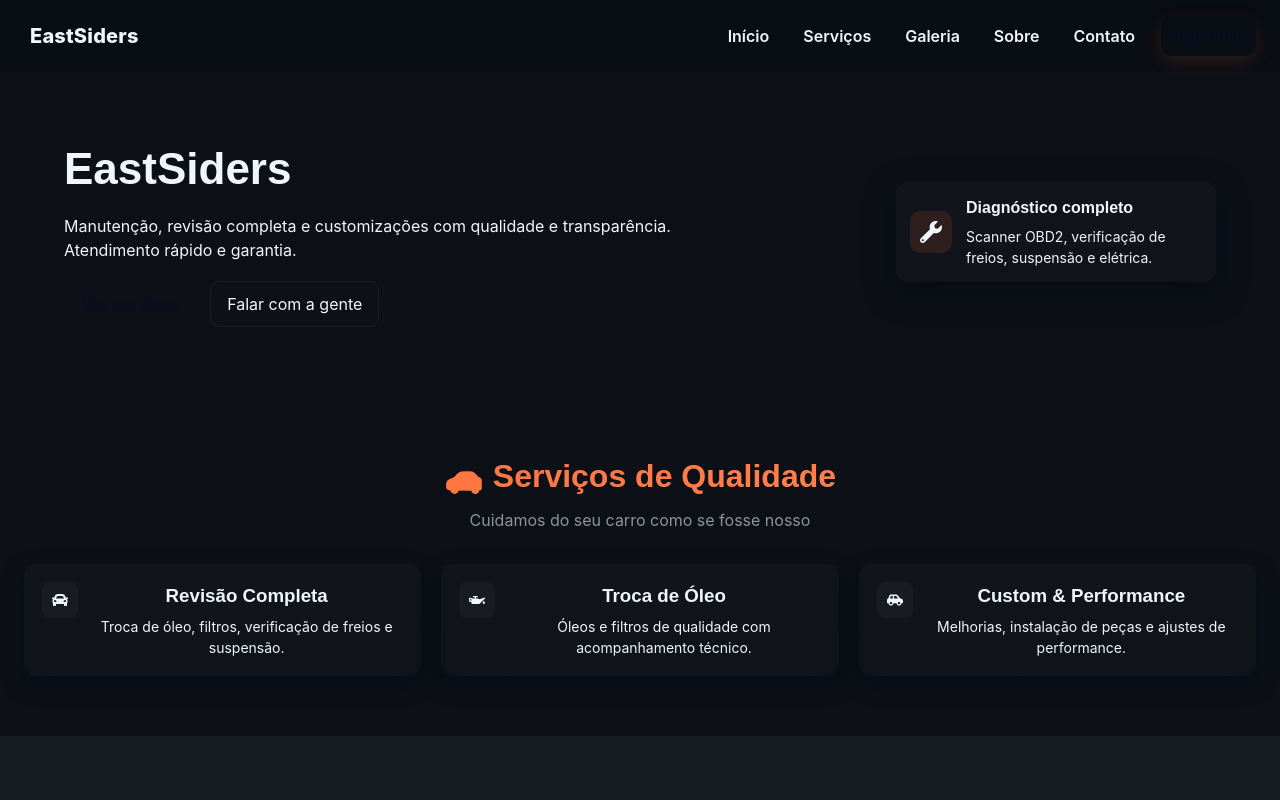
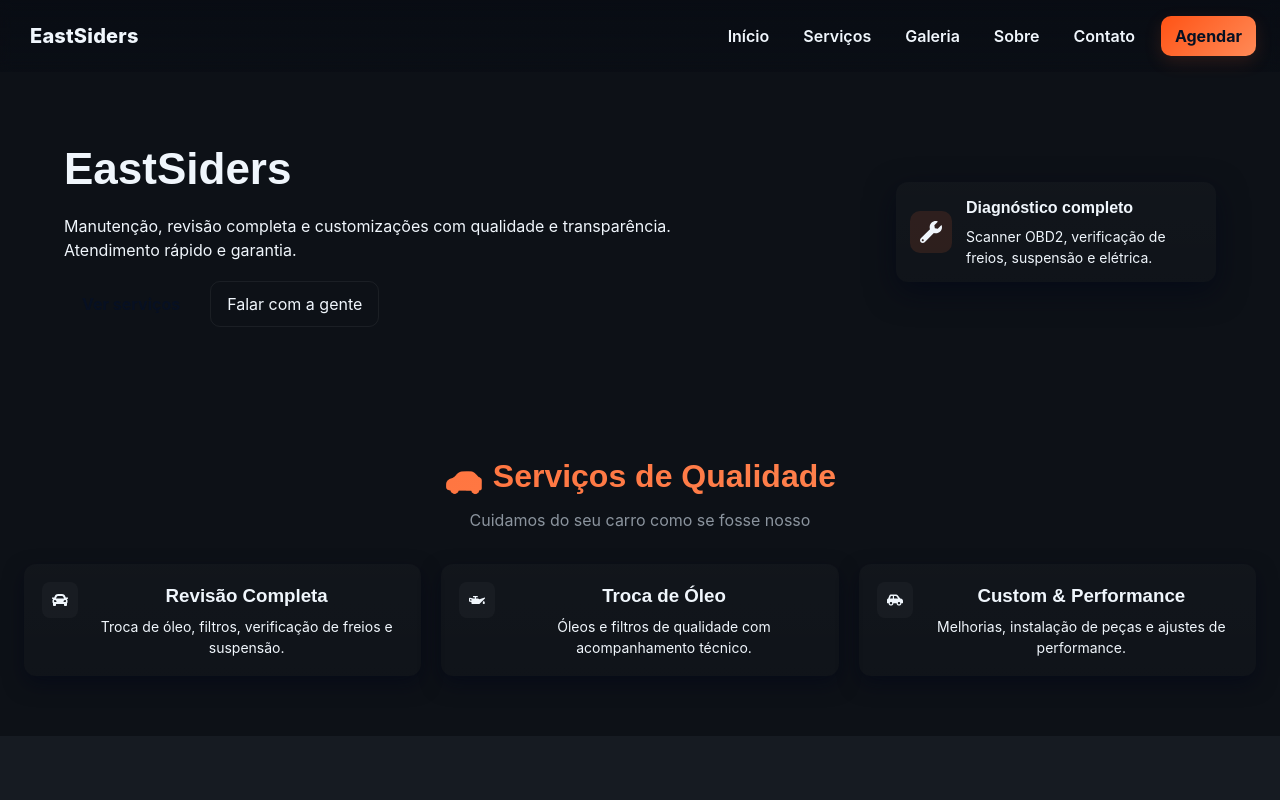
Before and after one commit to vLecaBR/east-siders, a React (Vite) app: page / in a window 1280 px wide. Shown: the top 800 px of the page. Built offline with nearby package versions, Linux system fonts and the light colour scheme.

Commit message:
botao agendar

```diff
--- a/src/components/Header/styles.js
+++ b/src/components/Header/styles.js
@@ -54,7 +54,7 @@ export const NavItem = styled.li`
 `;
 
 export const CTA = styled.a`
-  background: linear-gradient(90deg, var(--accent), #ff8a57);
+  background: linear-gradient(135deg, #ff5315ff, #ff8a57);
   color: #071022;
   padding:8px 14px;
   border-radius:10px;
```
